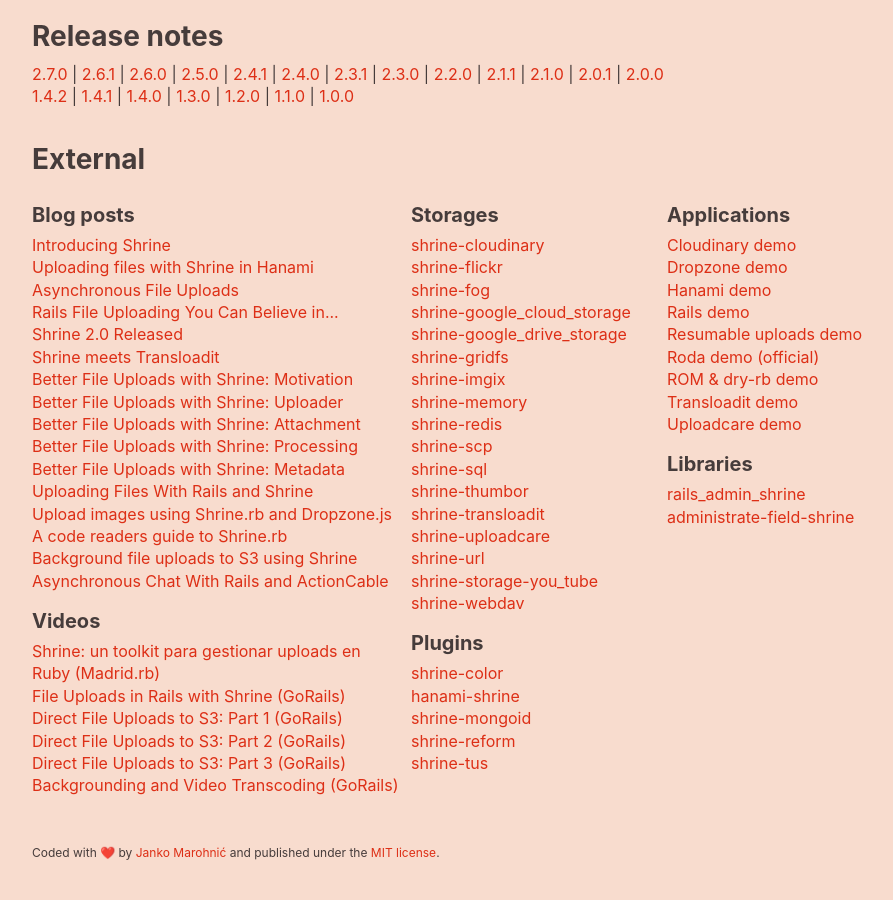
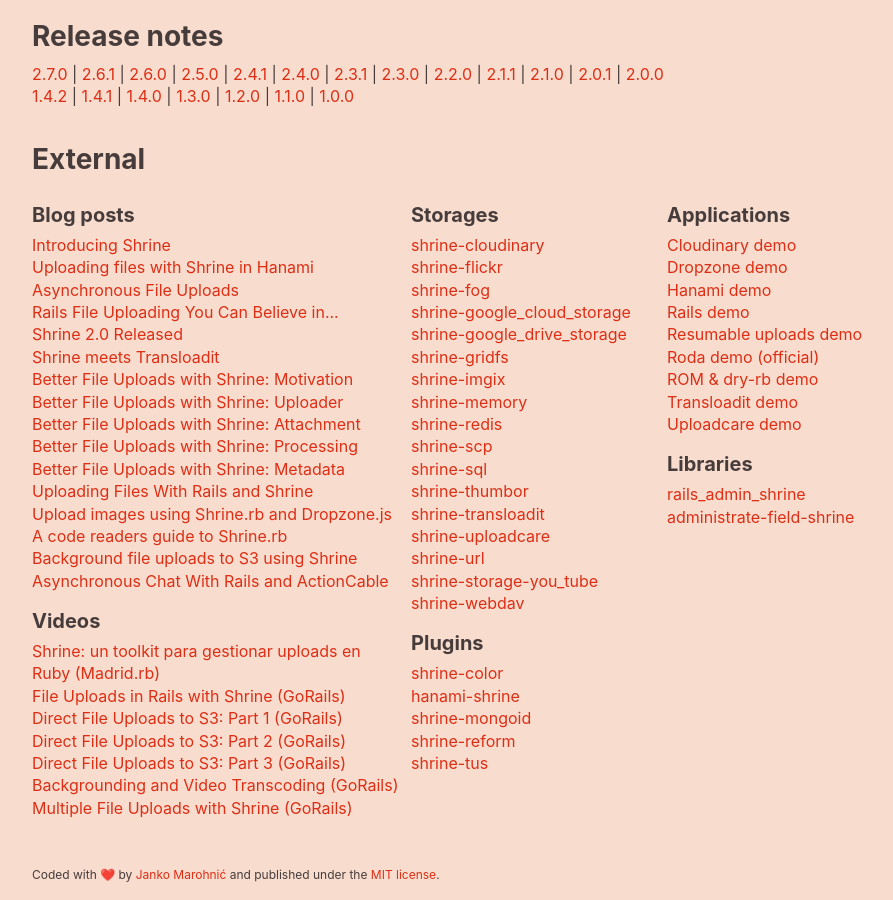
Before and after one commit to avinashcodeer/Romenics, a Jekyll site: the page built from www/index.html, in a window 1280 px wide and 900 px high, scrolled down 1887 px. Shown: the whole window, without its empty margins (106-999 px from the left). Built offline with Jekyll 4.4.1, drawn with Linux system fonts in a browser that asks for light colours; emoji names are drawn with the system emoji font; before the commit the page ends 2765 px from its top, so only the background shows below that.

Commit message:
Link "Multiple File Uploads with Shrine" GoRails screencast

```diff
--- a/www/_data/external.yml
+++ b/www/_data/external.yml
@@ -71,6 +71,9 @@
       -
         name: "Backgrounding and Video Transcoding (GoRails)"
         url: https://gorails.com/episodes/shrine-background-and-video-transcoding?autoplay=1
+      -
+        name: "Multiple File Uploads with Shrine (GoRails)"
+        url: https://gorails.com/episodes/multiple-file-uploads-with-shrine?autoplay=1
 -
   -
     title: Storages
```
